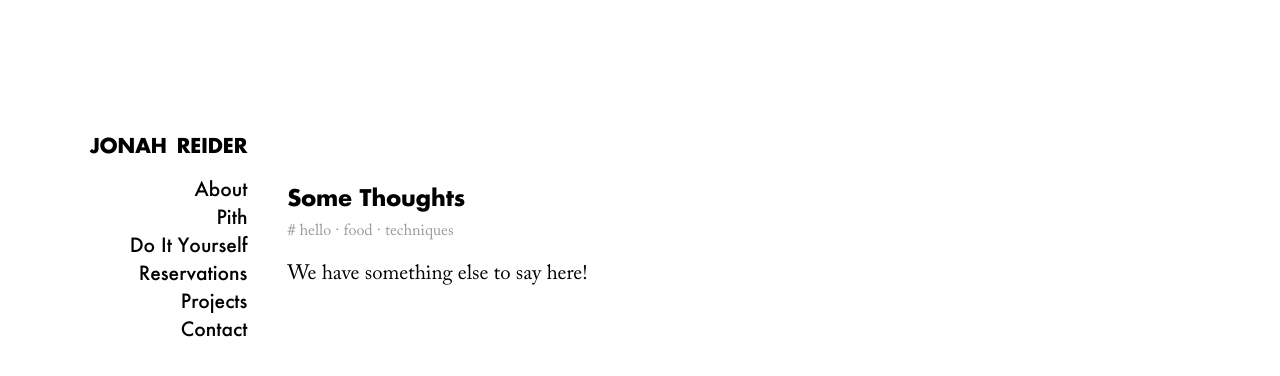
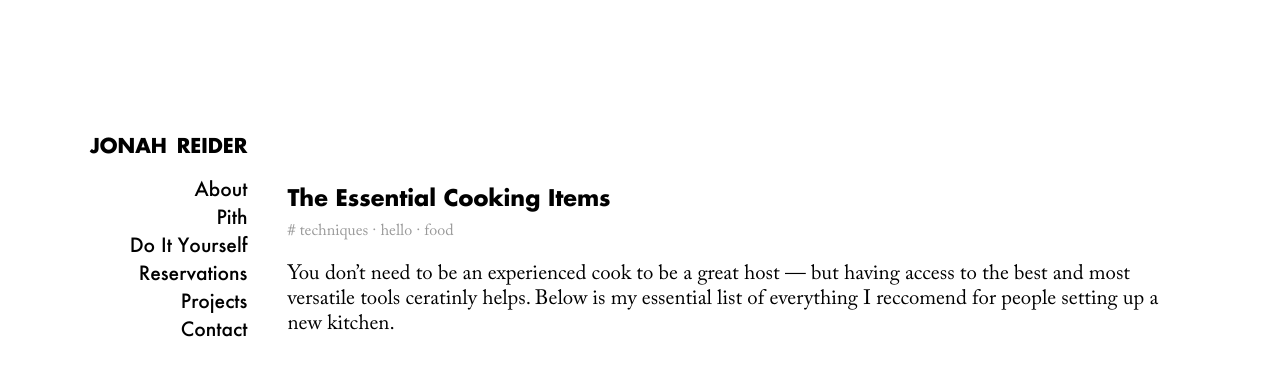
Before and after one commit to zoe-pith/pith-site, a Jekyll site: the page built from _posts/2019-07-02-some-thoughts.md, in a window 1280 px wide. Shown: the top 376 px of the page. Built offline with Jekyll 4.4.1, drawn with Linux system fonts in a browser that asks for light colours.

Commit message:
Update 2019-07-02-some-thoughts.md

```diff
--- a/_posts/2019-07-02-some-thoughts.md
+++ b/_posts/2019-07-02-some-thoughts.md
@@ -1,6 +1,11 @@
 ---
-tags: [hello, food, techniques]
+tags:
+    - techniques
+    - hello
+    - food
 icon: /images/orange.jpg
+published: true
+title: The Essential Cooking Items
 ---
 
-We have something else to say here!
+You don't need to be an experienced cook to be a great host — but having access to the best and most versatile tools ceratinly helps. Below is my essential list of everything I reccomend for people setting up a new kitchen.
```
